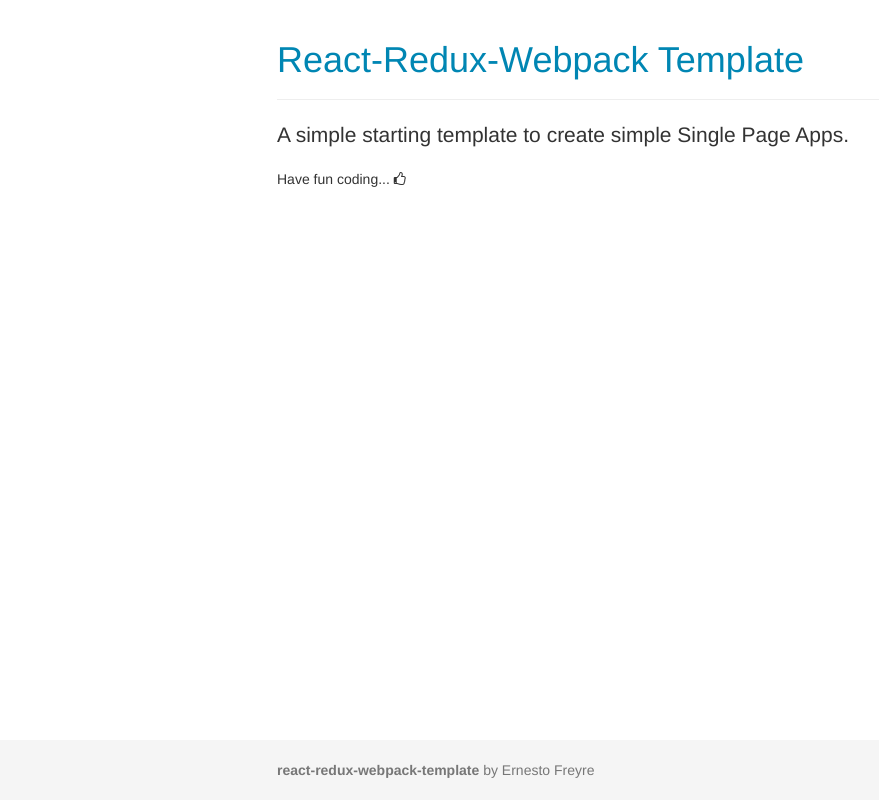
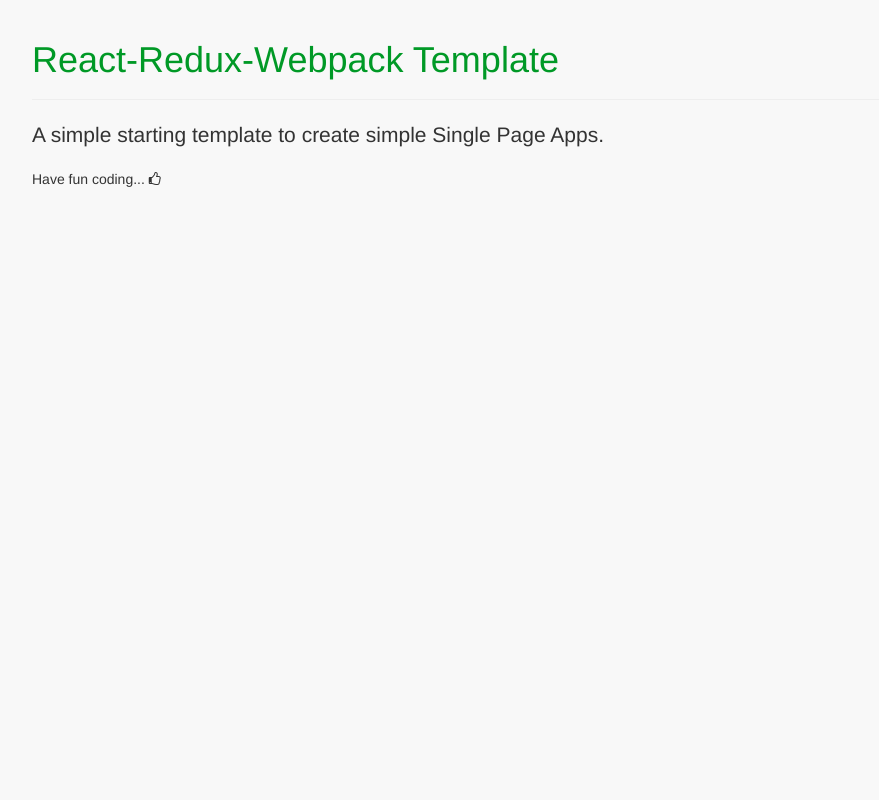
Before and after one commit to ernestofreyreg/react-redux-webpack-template, a React app: page / in a window 1280 px wide. Shown: the whole page, without its empty margins (38-917 px from the left). Built offline with nearby package versions, Linux system fonts and the light colour scheme.

Commit message:
Some fixes

```diff
--- a/index.html
+++ b/index.html
@@ -5,7 +5,13 @@
   <link rel="stylesheet" href="https://maxcdn.bootstrapcdn.com/font-awesome/4.5.0/css/font-awesome.min.css">
 </head>
 <body>
+<div class="container">
+  <div class="row">
+    <div class="col-sm-12">
       <div id="root">If you see this then something is wrong.</div>
+    </div>
+  </div>
+</div>
 <script src="dist/js/browser-bundle.js"></script>
 </body>
 </html>
--- a/src/components/App.js
+++ b/src/components/App.js
@@ -1,22 +1,15 @@
 import React from 'react';
+import './App.scss';
 
 export default class App extends React.Component {
   render() {
     return (
-      <div>
-        <div className="container">
-          <div className="page-header">
-            <h1>React-Redux-Webpack Template</h1>
-          </div>
-          <p className="lead">A simple starting template to create simple Single Page Apps.</p>
-          <p>Have fun coding... <i className="fa fa-thumbs-o-up"/></p>
+      <div className="App">
+        <div className="page-header">
+          <h1>React-Redux-Webpack Template</h1>
         </div>
-
-        <footer className="footer">
-          <div className="container">
-            <p className="text-muted"><b>react-redux-webpack-template</b> by Ernesto Freyre</p>
-          </div>
-        </footer>
+        <p className="lead">A simple starting template to create simple Single Page Apps.</p>
+        <p>Have fun coding... <i className="fa fa-thumbs-o-up"/></p>
       </div>
     );
   }
--- /dev/null
+++ b/src/components/App.scss
@@ -0,0 +1,5 @@
+.App {
+  h1 {
+    color: #009926;
+  }
+}
--- a/src/scss/components/_App.scss
+++ /dev/null
@@ -1,6 +0,0 @@
-body {
-  h1 {
-    color: #0086b3;
-  }
-
-}
--- a/src/scss/styles.scss
+++ b/src/scss/styles.scss
@@ -1,34 +1,3 @@
-/* Sticky footer styles
--------------------------------------------------- */
-html {
-  position: relative;
-  min-height: 100%;
+body {
+  background-color: #f8f8f8;
 }
-body {
-  /* Margin bottom by footer height */
-  margin-bottom: 60px;
-}
-.footer {
-  position: absolute;
-  bottom: 0;
-  width: 100%;
-  /* Set the fixed height of the footer here */
-  height: 60px;
-  background-color: #f5f5f5;
-}
-
-
-/* Custom page CSS
--------------------------------------------------- */
-/* Not required for template or sticky footer method. */
-
-.container {
-  width: auto;
-  max-width: 680px;
-  padding: 0 15px;
-}
-.container .text-muted {
-  margin: 20px 0;
-}
-
-@import "components/App";
```
Lines whose indentation alone changed are shown as unchanged.
